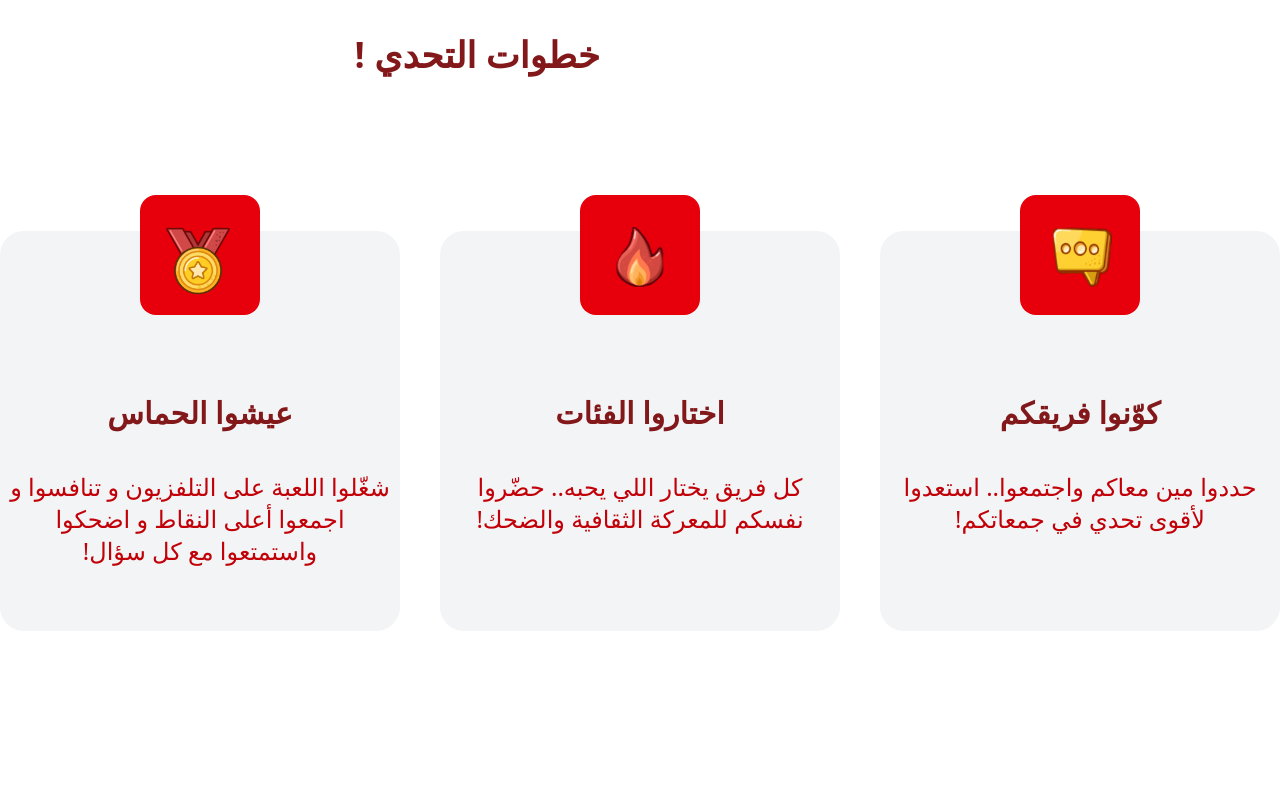
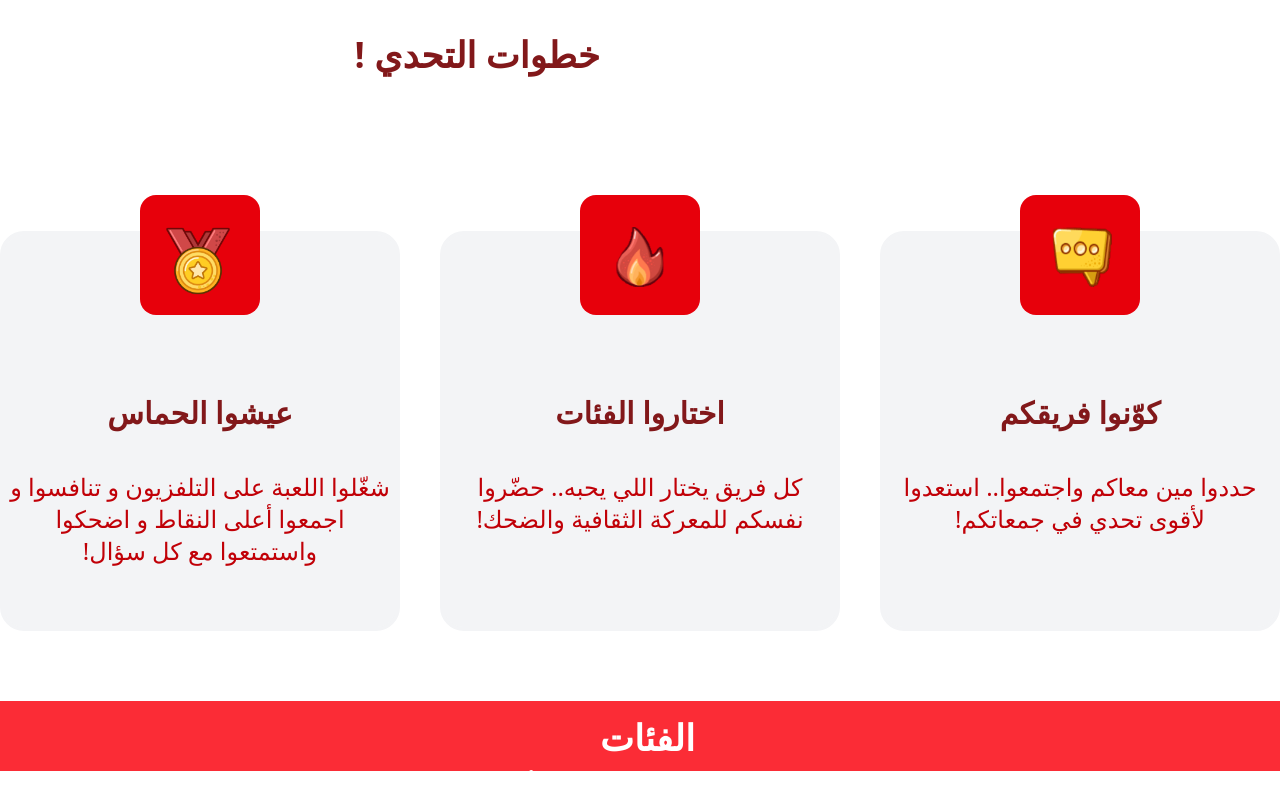
Before and after one commit to YaraAbdulrahim/meengaddha, a React (Vite) app: page / in a window 1280 px wide. Shown: the part 2276-3076 px from the top of the page. Before the commit the page ends 2907 px from the top, so only its background shows below. Built offline with nearby package versions, Linux system fonts and the light colour scheme.

Commit message:
Implement CategoriesIntro component and update height, margin, and padding values using square brackets []

```diff
--- /dev/null
+++ b/src/components/CategoriesIntro.jsx
@@ -0,0 +1,18 @@
+import React from "react";
+function CategoriesIntro() {
+  return (
+    <div className="flex flex-col justify-center items-center" dir="rtl">
+
+      <div className="border-2 bg-red-500 border-red-500 w-full h-[70px] mt-[70px]">
+        <div className="">
+          <h1 className="text-4xl font-bold text-center mt-[15px] ml-[15px] text-white">الفئات</h1>
+          <p className="text-2xl font-medium text-center mt-[10px] text-white">
+            جهزوا فريقكم! فئات متنوعة قدامكم، اختاروا بحكمة… لأن كل اختيار هو سر قوتكم للفوز!
+          </p>
+        </div>
+      </div>
+
+    </div>
+  );
+}
+export default CategoriesIntro;
--- a/src/components/Homepage.jsx
+++ b/src/components/Homepage.jsx
@@ -2,6 +2,7 @@ import Header from './Header.jsx'
 import Greeting from './Greeting.jsx'
 import GameDescription from './GameDescription.jsx'
 import GameSteps from './GameSteps'
+import CategoriesIntro from './CategoriesIntro'
 
 export default function Homepage(){
 
@@ -11,6 +12,7 @@ export default function Homepage(){
             <Greeting />
             <GameDescription />
             <GameSteps/>
+            <CategoriesIntro/>
 
         </>
     )
```
